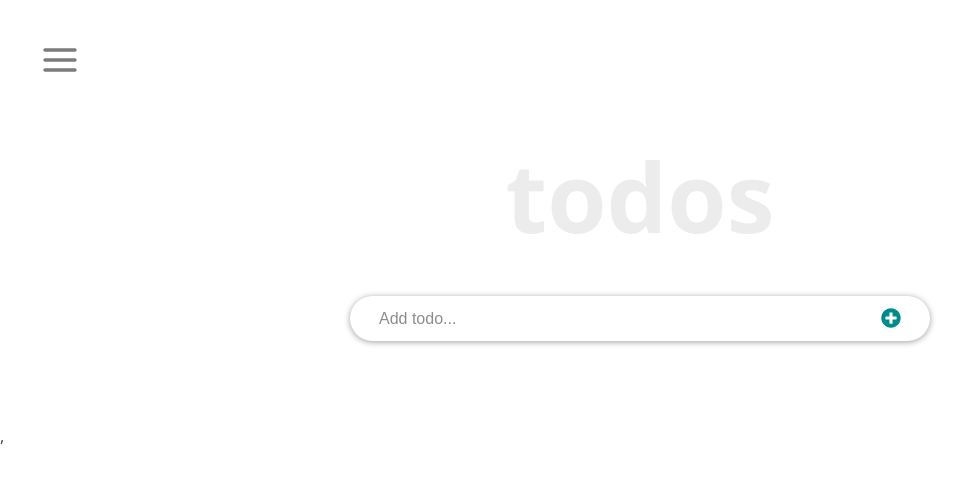
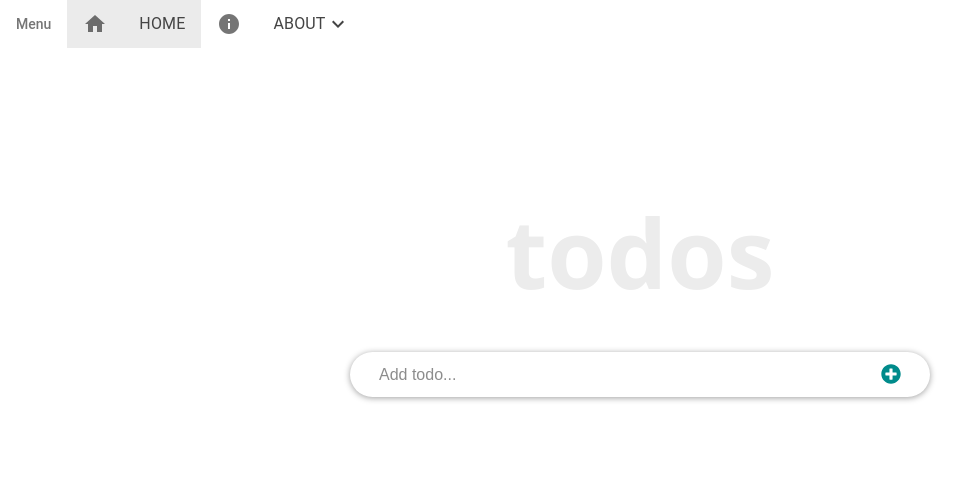
Before and after one commit to noorsalsabila/react-todo-project, a React app: page / in a window 1280 px wide. Shown: the top 484 px of the page, without its empty margins (0-979 px from the left). Built offline with nearby package versions, Linux system fonts and the light colour scheme.

Commit message:
Final commit.

```diff
--- a/package.json
+++ b/package.json
@@ -4,6 +4,8 @@
   "version": "0.1.0",
   "private": true,
   "dependencies": {
+    "@material-ui/core": "^4.11.4",
+    "@material-ui/icons": "^4.11.2",
     "@testing-library/jest-dom": "^5.14.1",
     "@testing-library/react": "^11.2.7",
     "@testing-library/user-event": "^12.8.3",
--- a/public/index.html
+++ b/public/index.html
@@ -7,7 +7,7 @@
     <meta name="description" content="Lightweight solution for deploying single page apps with GitHub Pages.">
 
     <style>
-      html { background-color: rgb(0, 120, 0); }
+
     </style>
 
     <!-- favicon -->
--- a/src/functionBased/components/NavBar.js
+++ b/src/functionBased/components/NavBar.js
@@ -1,52 +1,123 @@
-import React, {useState} from "react"
-import { NavLink } from "react-router-dom"
-import {MdClose} from "react-icons/md";
-import {FiMenu} from "react-icons/fi";
+import React, {useState, createRef, useRef} from "react"
+import { Link } from "react-router-dom"
+import {makeStyles, ListSubheader, List, ListItem, ListItemIcon, ListItemText, Collapse } from "@material-ui/core";
+import { Info, Home, ExpandLess, ExpandMore, Dns, Person  } from "@material-ui/icons";
 
 const links = [
     {
         id:1,
         path:"/",
-        text:"Home"
+        text:"Home",
+        itemIcon: <Home/>,
+        isLink: true
     },
     {
         id:2,
-        path:"/about",
-        text:"About"
+        text:"ABOUT",
+        isLink: false,
+        itemIcon: <Info/>,
+        subMenu:[
+            {
+                id: 1.1,
+                path:"/about/about-app",
+                text:"About App",
+                itemIcon: <Dns/>
+            },
+            {
+                id: 1.2,
+                path:"/about/about-author",
+                text:"About Author",
+                itemIcon: <Person/>
+            },
+        ]
     }
 ]
 
+const useStyle = makeStyles((theme) => ({
+    root: {
+        width: '100%',
+        maxWidth: 360,
+        backgroundColor: theme.palette.background.paper,
+        display:'-webkit-inline-box'
+    },
+    nested: {
+        paddingLeft: theme.spacing(4),
+    },
+}))
+
 const NavBar = () => {
-    const [NavBarOpen, setNavBarOpen] = useState(false);
-    const handleToggle = () => {
-        setNavBarOpen(prev => !prev);
+    const classes = useStyle();
+    const [open, setOpen] = useState(false);
+    const [selectedIndex, setSelectedIndex] = useState(links[0].id);
+
+    const handleClick = () => {
+        setOpen(!open);
+    };
+
+    const handleSelectedMenuClicked = (event, index, isSubMenu) => {
+        setSelectedIndex(index);
+        if(!isSubMenu || (isSubMenu && open)){
+            setOpen(!open);
+        }
     }
-    const closeMenu = () => {
-        setNavBarOpen(false)
-    }
+
+    const wrapper = useRef(null);
     return(
-        <nav className="navBar">
-            <button onClick={handleToggle}>
-                {NavBarOpen ? (
-                    <MdClose style={{color: "#fff", width: "40px", height:"40px"}}/>
-                ) : (
-                    <FiMenu style={{color:"#7b7b7b", width:"40px", height:"40px"}}/>
-                )}
-            </button>
-            <ul className={`menuNav ${NavBarOpen ? "showMenu" : ""}`}>
+        <List
+            component="nav"
+            aria-labelledby="nested-list-subheader"
+            subheader={
+                <ListSubheader
+                    component="div"
+                    id="nested-list-subheader">
+                        Menu
+                </ListSubheader>
+            }
+            className={classes.root}>
                 {links.map(link => {
                     return <li key={link.id}>
-                        <NavLink
-                            to={link.path}
-                            activeClassName="active-link"
-                            onClick={() => closeMenu()}
-                            exact>
-                                {link.text}
-                        </NavLink>
+                        <ListItem
+                            button
+                            component={link.isLink ? Link : ""}
+                            to={link.isLink ? link.path : ""}
+                            selected = {selectedIndex === link.id}
+                            onClick = {(event) => handleSelectedMenuClicked(event, link.id, link.isLink)}>
+                        <ListItemIcon>
+                            {link.itemIcon}
+                        </ListItemIcon>
+                        <ListItemText primary={link.text}/>
+                        {!link.isLink
+                            ? open
+                                ? <ExpandLess /> : <ExpandMore/>
+                            :""}
+                        </ListItem>
+                        {Array.isArray(link.subMenu)
+                            ?(<Collapse in={open} timeout="auto" unmountOnExit ref={wrapper}>
+                                <List component="div" disablePadding dense ref={wrapper}>
+                                {link.subMenu.map(submenu => {
+                                        return(<ListItem
+                                            id={submenu.id}
+                                            ref={wrapper}
+                                            key={submenu.id}
+                                            button
+                                            component={Link}
+                                            to={submenu.path}
+                                            className={classes.nested}
+                                            selected={selectedIndex === submenu.id}
+                                            onClick={(e) => handleSelectedMenuClicked(e, submenu.id, false)}>
+                                                <ListItemIcon ref={wrapper}>
+                                                    {submenu.itemIcon}
+                                                </ListItemIcon>
+                                                <ListItemText primary={submenu.text}/>
+                                        </ListItem>)
+                                })}
+                                </List>
+                            </Collapse>)
+                            :null}
                     </li>
                 })}
-            </ul>
-        </nav>
+
+        </List>
     )
 }
 
--- a/src/functionBased/components/ToDoItem.js
+++ b/src/functionBased/components/ToDoItem.js
@@ -30,8 +30,8 @@ const ToDoItem = props => {
     }
     const {id, title, completed} = props.todo
 
-    let viewMode = {}
-    let editMode = {}
+    let viewMode = {display:"inline"}
+    let editMode = {display:"inline"}
 
     if(editing){
         viewMode.display = "none"
--- a/src/pages/About.js
+++ b/src/pages/About.js
@@ -7,14 +7,6 @@ const About = () =>{
     const {path, url} = useRouteMatch();
 
     return (<div className="about__content">
-        <ul className="about__list">
-            <li>
-                <Link to={`${url}/about-app`}>About App</Link>
-            </li>
-            <li>
-                <Link to={`${url}/about-author`}>About author</Link>
-            </li>
-        </ul>
         <Route path={`${path}/:slug`}>
             <SinglePage />
         </Route>
--- a/src/stylesheet/App.css
+++ b/src/stylesheet/App.css
@@ -9,7 +9,6 @@ body{
     line-height: 1.4;
     color:#444;
     background: #fff;
-    height: 100vh;
 }
 
 .container{
@@ -76,8 +75,8 @@ body{
 }
 
 .active-link{
-    color: orange;
-    text-decoration: underline;
+    color: white;
+    background-color: rgba(0, 0, 0, 0.452);
 }
 
 /* sidebar Nav*/
@@ -100,7 +99,7 @@ body{
     list-style: none;
     position: fixed;
     top: 0;
-    background: darkcyan;
+    background: #f1f1f1;
     left: 0;
     bottom: 0;
     height: 100vh;
@@ -108,6 +107,7 @@ body{
     overflow: hidden;
     max-width: 290px;
     z-index: 9;
+    opacity: 60%;
 }
 
 .menuNav.showMenu{
@@ -118,9 +118,14 @@ a{
     display: block;
     padding: 10px 40px;
     text-decoration: none;
-    color: #3fffd2;
+    color: #000;
     text-transform: uppercase;
     font-weight: bold;
+}
+
+li a:hover{
+    background-color: #555;
+    color: rgb(82, 78, 78);
 }
 
 .menuNav li:first-child{
```
Also changed, not shown: 1 other file.
